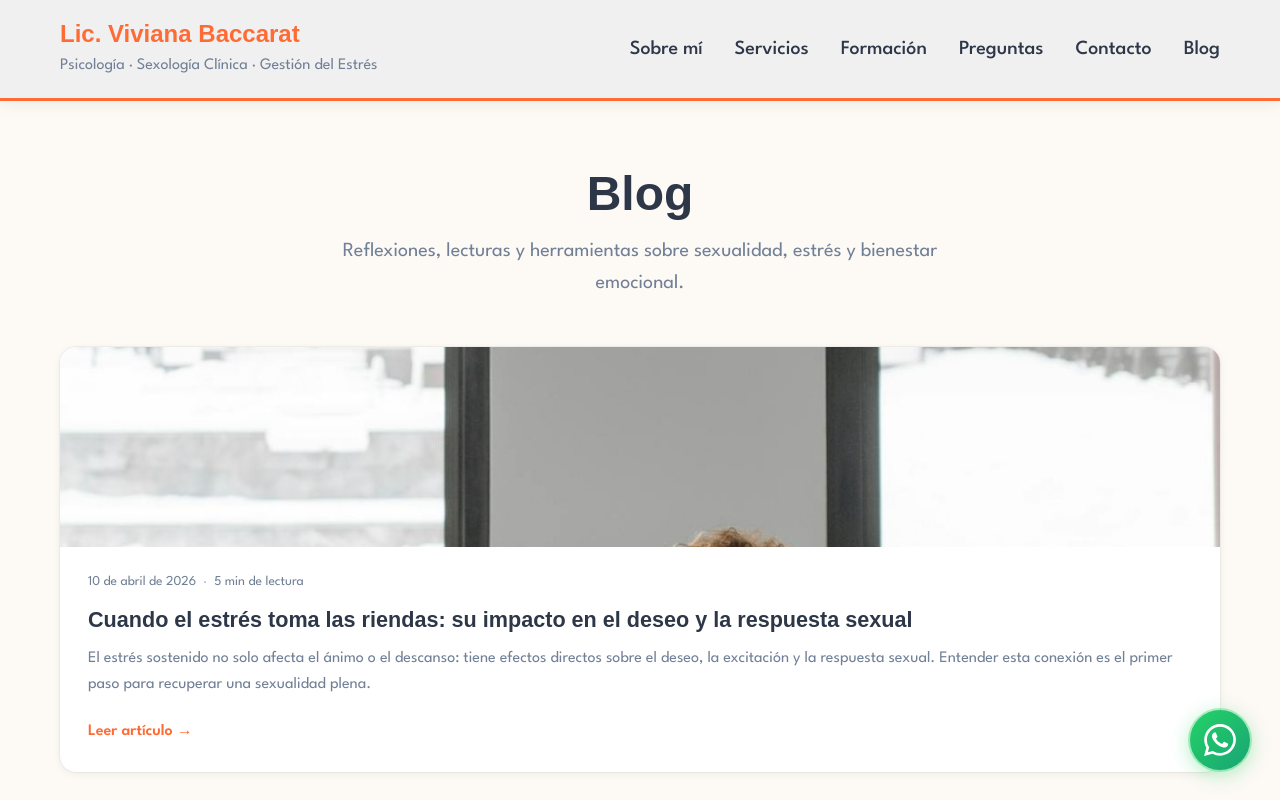
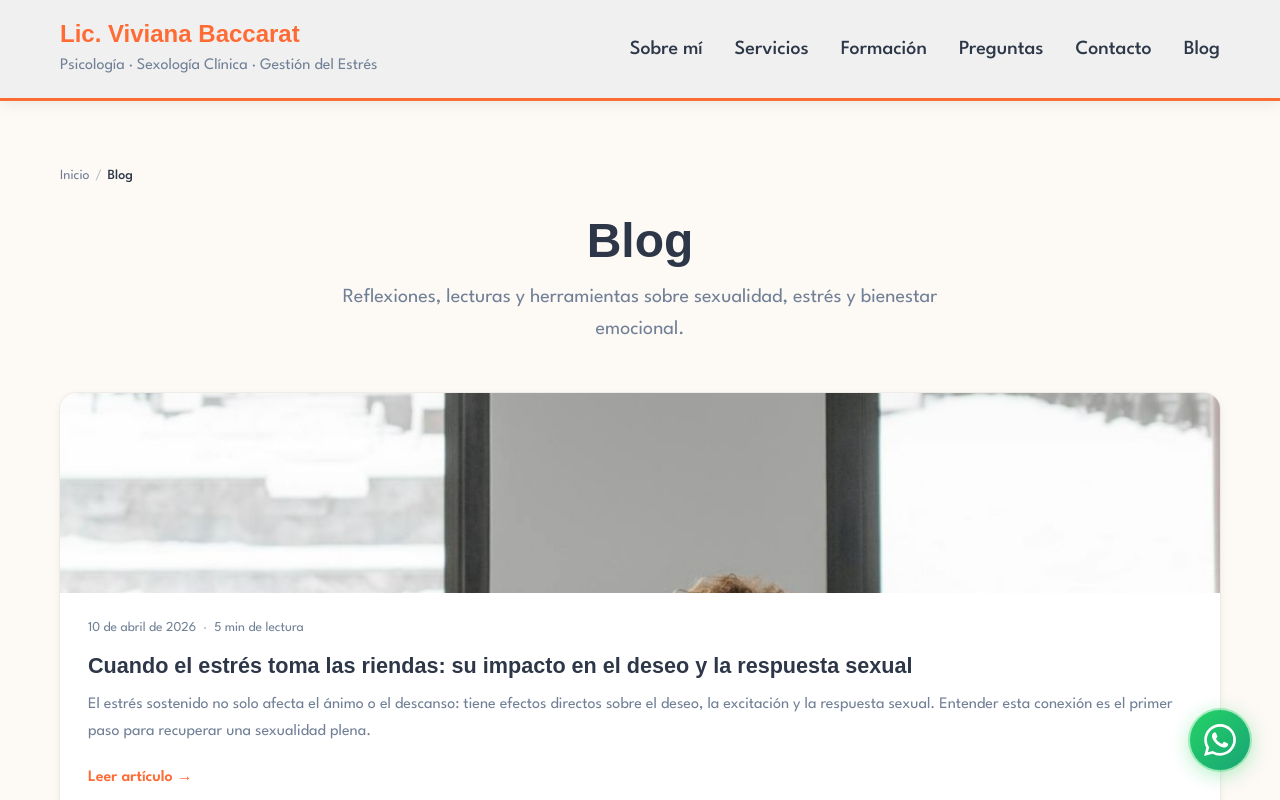
Before and after one commit to christiansaavedra/licenciada-viviana-baccarat, a React (Vite) app: page /blog in a window 1280 px wide. Shown: the top 800 px of the page. Built offline with nearby package versions, Linux system fonts and the light colour scheme; a web font is replaced by a local one.

Commit message:
Enhancements

```diff
--- a/src/App.jsx
+++ b/src/App.jsx
@@ -5,6 +5,7 @@ import PoliticaPrivacidad from "./pages/politica-privacidad/PoliticaPrivacidad";
 import PoliticaCookies from "./pages/politica-cookies/PoliticaCookies";
 import Blog from "./pages/blog/Blog";
 import Article from "./pages/blog/Article";
+import NotFound from "./pages/not-found/NotFound";
 import ScrollToTop from "./components/scroll-to-top/ScrollToTop";
 
 function App() {
@@ -19,6 +20,7 @@ function App() {
           <Route path="blog" element={<Blog />} />
           <Route path="blog/:slug" element={<Article />} />
         </Route>
+        <Route path="*" element={<NotFound />} />
       </Routes>
     </Router>
   );
--- /dev/null
+++ b/src/components/breadcrumbs/Breadcrumbs.module.css
@@ -0,0 +1,56 @@
+.breadcrumb {
+  margin-bottom: 1.5rem;
+}
+
+.list {
+  display: flex;
+  align-items: center;
+  flex-wrap: wrap;
+  gap: 0.35rem;
+  list-style: none;
+  padding: 0;
+  margin: 0;
+}
+
+.item {
+  display: flex;
+  align-items: center;
+  gap: 0.35rem;
+}
+
+.link {
+  font-family: var(--font-body);
+  font-size: 0.875rem;
+  color: var(--color-text-light);
+  text-decoration: none;
+  transition: color 0.2s ease;
+}
+
+.link:hover {
+  color: var(--color-primary);
+}
+
+.sep {
+  font-size: 0.875rem;
+  color: var(--color-text-light);
+  opacity: 0.5;
+}
+
+.current {
+  font-family: var(--font-body);
+  font-size: 0.875rem;
+  color: var(--color-text);
+  font-weight: 500;
+
+  /* Truncar si el título es muy largo en mobile */
+  max-width: 240px;
+  white-space: nowrap;
+  overflow: hidden;
+  text-overflow: ellipsis;
+}
+
+@media (max-width: 480px) {
+  .current {
+    max-width: 160px;
+  }
+}
--- /dev/null
+++ b/src/components/breadcrumbs/Breadcrumbs.tsx
@@ -0,0 +1,74 @@
+import { useEffect } from "react";
+import { Link } from "react-router-dom";
+import styles from "./Breadcrumbs.module.css";
+
+const BASE_URL = "https://licenciada-viviana-baccarat-o764.vercel.app";
+
+export type Crumb = {
+  label: string;
+  to?: string; // sin `to` = item activo (último)
+};
+
+type Props = {
+  crumbs: Crumb[];
+};
+
+const Breadcrumbs = ({ crumbs }: Props) => {
+  // Inyectar JSON-LD BreadcrumbList
+  useEffect(() => {
+    const id = "breadcrumb-jsonld";
+    const existing = document.getElementById(id);
+    if (existing) existing.remove();
+
+    const schema = {
+      "@context": "https://schema.org",
+      "@type": "BreadcrumbList",
+      itemListElement: crumbs.map((crumb, i) => ({
+        "@type": "ListItem",
+        position: i + 1,
+        name: crumb.label,
+        ...(crumb.to ? { item: `${BASE_URL}${crumb.to}` } : {}),
+      })),
+    };
+
+    const script = document.createElement("script");
+    script.id = id;
+    script.type = "application/ld+json";
+    script.textContent = JSON.stringify(schema);
+    document.head.appendChild(script);
+
+    return () => {
+      document.getElementById(id)?.remove();
+    };
+  }, [crumbs]);
+
+  return (
+    <nav aria-label="Breadcrumb" className={styles.breadcrumb}>
+      <ol className={styles.list}>
+        {crumbs.map((crumb, i) => {
+          const isLast = i === crumbs.length - 1;
+          return (
+            <li key={i} className={styles.item}>
+              {!isLast && crumb.to ? (
+                <>
+                  <Link to={crumb.to} className={styles.link}>
+                    {crumb.label}
+                  </Link>
+                  <span className={styles.sep} aria-hidden="true">
+                    /
+                  </span>
+                </>
+              ) : (
+                <span className={styles.current} aria-current="page">
+                  {crumb.label}
+                </span>
+              )}
+            </li>
+          );
+        })}
+      </ol>
+    </nav>
+  );
+};
+
+export default Breadcrumbs;
--- a/src/pages/blog/Article.tsx
+++ b/src/pages/blog/Article.tsx
@@ -1,6 +1,10 @@
+import { useEffect } from "react";
 import { Link, useParams, Navigate } from "react-router-dom";
 import { getArticleBySlug } from "./articlesData";
+import Breadcrumbs from "../../components/breadcrumbs/Breadcrumbs";
 import styles from "./Article.module.css";
+
+const BASE_URL = "https://licenciada-viviana-baccarat-o764.vercel.app";
 
 const formatDate = (iso: string) => {
   const d = new Date(iso);
@@ -15,16 +19,68 @@ const Article = () => {
   const { slug } = useParams<{ slug: string }>();
   const article = slug ? getArticleBySlug(slug) : undefined;
 
+  // Article JSON-LD
+  useEffect(() => {
+    if (!article) return;
+    const id = "article-jsonld";
+    document.getElementById(id)?.remove();
+
+    const schema = {
+      "@context": "https://schema.org",
+      "@type": "Article",
+      headline: article.title,
+      description: article.excerpt,
+      image: `${BASE_URL}${article.image}`,
+      datePublished: article.date,
+      dateModified: article.date,
+      author: {
+        "@type": "Person",
+        name: "Viviana Baccarat",
+        url: BASE_URL,
+        jobTitle: "Psicóloga y Sexóloga Clínica",
+      },
+      publisher: {
+        "@type": "Person",
+        name: "Lic. Viviana Baccarat",
+        url: BASE_URL,
+      },
+      mainEntityOfPage: {
+        "@type": "WebPage",
+        "@id": `${BASE_URL}/blog/${article.slug}`,
+      },
+      inLanguage: "es-AR",
+      keywords: article.title
+        .toLowerCase()
+        .split(/\s+/)
+        .filter((w) => w.length > 4)
+        .join(", "),
+    };
+
+    const script = document.createElement("script");
+    script.id = id;
+    script.type = "application/ld+json";
+    script.textContent = JSON.stringify(schema);
+    document.head.appendChild(script);
+
+    return () => {
+      document.getElementById(id)?.remove();
+    };
+  }, [article]);
+
   if (!article) {
     return <Navigate to="/blog" replace />;
   }
 
+  const crumbs = [
+    { label: "Inicio", to: "/" },
+    { label: "Blog", to: "/blog" },
+    { label: article.title },
+  ];
+
   return (
     <div className={styles.page}>
       <div className="container">
-        <Link to="/blog" className={styles.back}>
-          ← Volver al blog
-        </Link>
+        <Breadcrumbs crumbs={crumbs} />
 
         <article className={styles.article}>
           <header className={styles.header}>
--- a/src/pages/blog/Blog.tsx
+++ b/src/pages/blog/Blog.tsx
@@ -1,6 +1,12 @@
 import { Link } from "react-router-dom";
 import { articles } from "./articlesData";
+import Breadcrumbs from "../../components/breadcrumbs/Breadcrumbs";
 import styles from "./Blog.module.css";
+
+const BLOG_CRUMBS = [
+  { label: "Inicio", to: "/" },
+  { label: "Blog" },
+];
 
 const formatDate = (iso: string) => {
   const d = new Date(iso);
@@ -15,6 +21,7 @@ const Blog = () => {
   return (
     <div className={styles.page}>
       <div className="container">
+        <Breadcrumbs crumbs={BLOG_CRUMBS} />
         <header className={styles.header}>
           <h1 className={styles.title}>Blog</h1>
           <p className={styles.subtitle}>
--- /dev/null
+++ b/src/pages/not-found/NotFound.module.css
@@ -0,0 +1,77 @@
+.page {
+  min-height: calc(100vh - 200px);
+  display: flex;
+  align-items: center;
+  justify-content: center;
+  padding: 4rem 1.5rem;
+  background-color: var(--color-background);
+}
+
+.inner {
+  text-align: center;
+  max-width: 480px;
+}
+
+.code {
+  display: block;
+  font-family: var(--font-heading);
+  font-size: 7rem;
+  font-weight: 700;
+  line-height: 1;
+  color: var(--color-primary);
+  opacity: 0.18;
+  margin-bottom: 1rem;
+  letter-spacing: -4px;
+}
+
+.title {
+  font-family: var(--font-heading);
+  font-size: 2rem;
+  color: var(--color-text);
+  margin-bottom: 1rem;
+}
+
+.message {
+  font-family: var(--font-body);
+  font-size: 1.1rem;
+  color: var(--color-text-light);
+  line-height: 1.7;
+  margin-bottom: 2.5rem;
+}
+
+.button {
+  display: inline-flex;
+  align-items: center;
+  justify-content: center;
+  padding: 0.875rem 2.25rem;
+  border-radius: 50px;
+  background: linear-gradient(
+    135deg,
+    var(--color-primary),
+    var(--color-primary-light)
+  );
+  color: var(--color-white);
+  font-family: var(--font-body);
+  font-size: 1.1rem;
+  font-weight: 600;
+  text-decoration: none;
+  box-shadow: 0 4px 15px color-mix(in srgb, var(--color-primary) 30%, transparent);
+  transition:
+    transform 0.2s ease,
+    box-shadow 0.2s ease;
+}
+
+.button:hover {
+  transform: translateY(-2px);
+  box-shadow: 0 6px 22px color-mix(in srgb, var(--color-primary) 40%, transparent);
+}
+
+@media (max-width: 480px) {
+  .code {
+    font-size: 5rem;
+  }
+
+  .title {
+    font-size: 1.6rem;
+  }
+}
--- /dev/null
+++ b/src/pages/not-found/NotFound.tsx
@@ -0,0 +1,22 @@
+import { Link } from "react-router-dom";
+import styles from "./NotFound.module.css";
+
+const NotFound = () => {
+  return (
+    <div className={styles.page}>
+      <div className={styles.inner}>
+        <span className={styles.code}>404</span>
+        <h1 className={styles.title}>Esta página no existe</h1>
+        <p className={styles.message}>
+          El enlace puede haber cambiado o la dirección fue escrita de forma
+          incorrecta. No hay nada que temer — el inicio está a un clic.
+        </p>
+        <Link to="/" className={styles.button}>
+          Volver al inicio
+        </Link>
+      </div>
+    </div>
+  );
+};
+
+export default NotFound;
```
